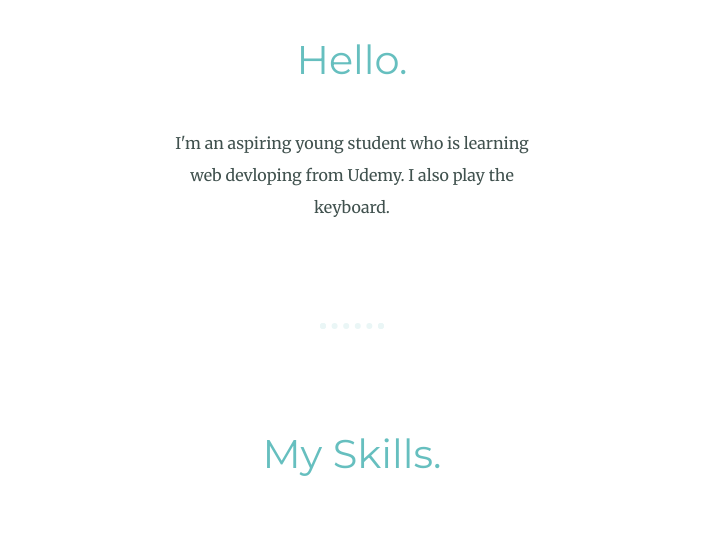
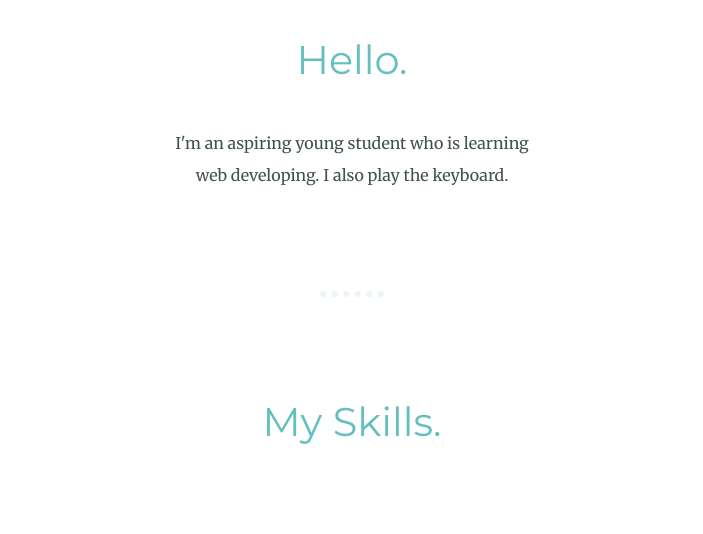
Before and after one commit to coder-r2/my-intro, a plain HTML site: page index.html in a window 1280 px wide. Shown: the part 1031-1565 px from the top of the page, without its empty margins (288-991 px from the left). Drawn offline with Linux system fonts and the light colour scheme.

Commit message:
Typo Update

```diff
--- a/index.html
+++ b/index.html
@@ -21,7 +21,7 @@
     <div class="profile">
       <img class="profile-img" src="images/logo.png" alt="my-logo">
       <h2>Hello.</h2>
-      <p class="intro">I'm an aspiring young student who is learning web devloping from Udemy. I also play the keyboard.</p>
+      <p class="intro">I'm an aspiring young student who is learning web developing. I also play the keyboard.</p>
     </div>
     <hr>
     <div class="skills">
```
